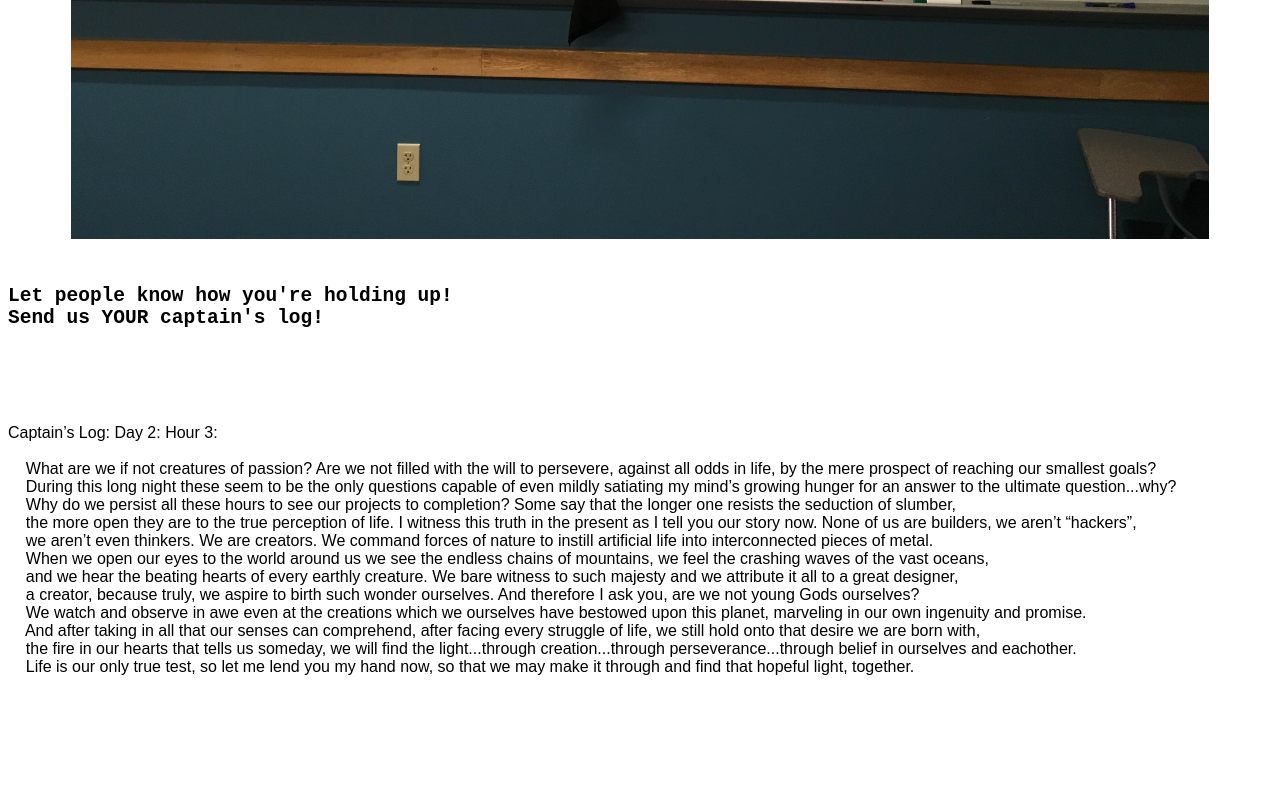
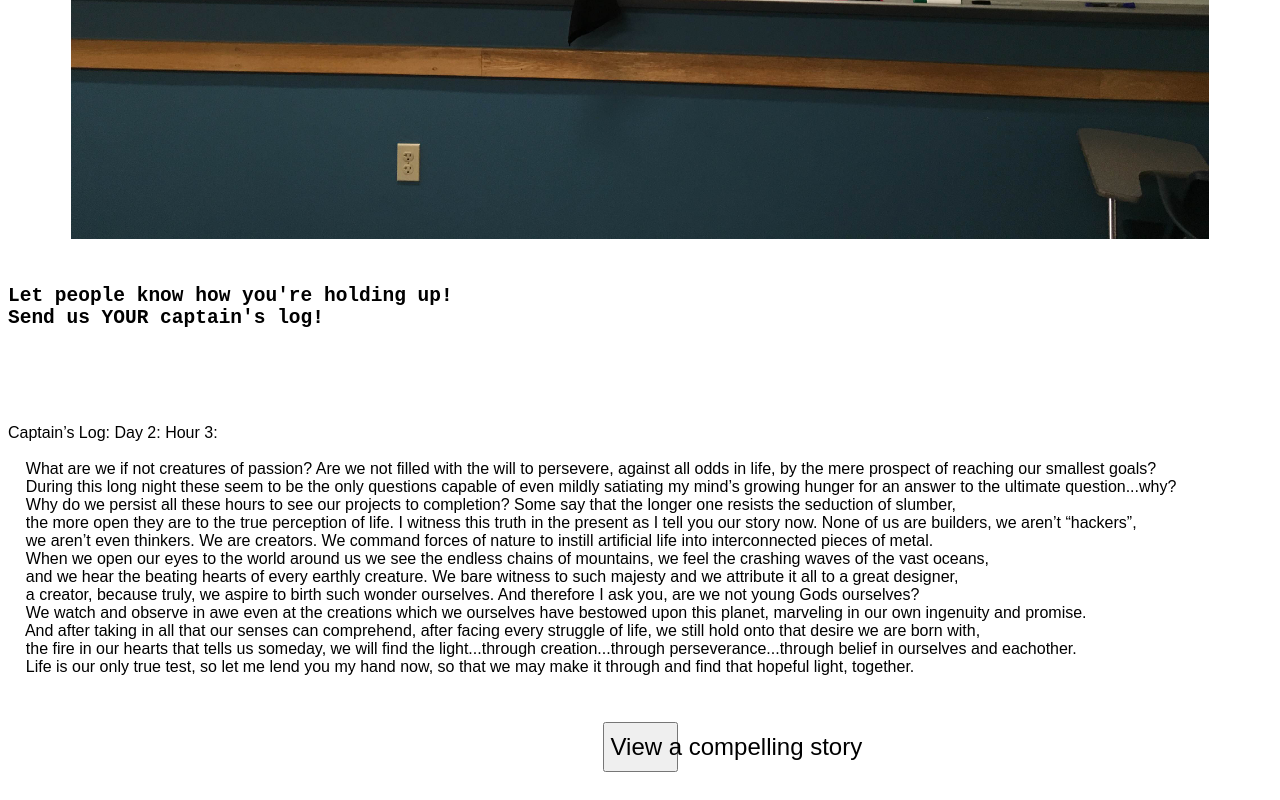
Before and after one commit to keithemiller/opengallery, a plain HTML site: page index.html in a window 1280 px wide. Shown: the part 1160-1960 px from the top of the page. Before the commit the page ends 1880 px from the top, so only its background shows below. Drawn offline with Linux system fonts and the light colour scheme.

Commit message:
Update index.html

```diff
--- a/index.html
+++ b/index.html
@@ -42,3 +42,6 @@ Captain’s Log: Day 2: Hour 3:
     the fire in our hearts that tells us someday, we will find the light...through creation...through perseverance...through belief in ourselves and eachother.
     Life is our only true test, so let me lend you my hand now, so that we may make it through and find that hopeful light, together.
 </p>
+<div style=text-align:center>
+<button type=button onclick="location.href='story.html';" style=height:50px;width:75px;font-size:24px>View a compelling story</button>
+</div>
```
